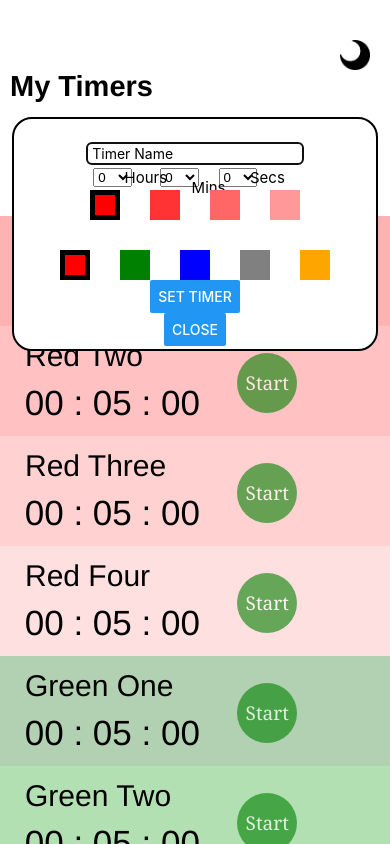
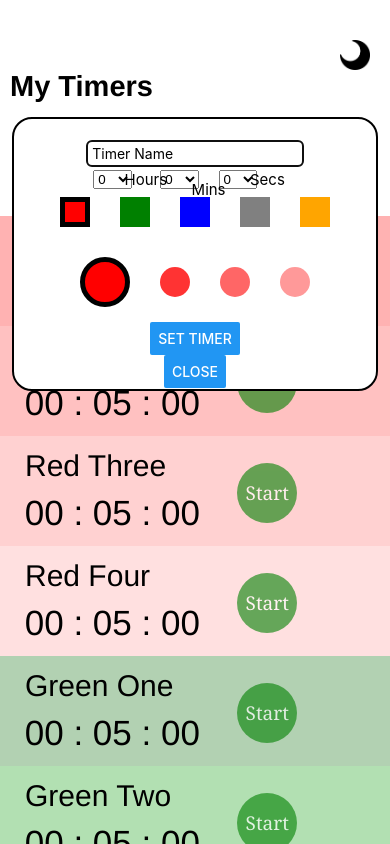
Before and after one commit to hadar-g/TimeBox, a React Native app: screen / in a window 390 px wide. Both pictures are taken after a click on the element 188 px from the left and 154 px from the top of the page. Built offline with nearby package versions, Linux system fonts and the light colour scheme.

Commit message:
reformat color picker a little

```diff
--- a/components/TimerInput.js
+++ b/components/TimerInput.js
@@ -150,26 +150,6 @@ const TimerInput = (props) => {
             <Text style = {styles.labels}>Secs</Text>
         </View>
 
-            <View style = {styles.secondaryHuePicker}>
-                <Pressable
-                    style = {(colorChosen === hueArray[0]) ? {...styles.huePickerBox, backgroundColor: hueArray[0], borderWidth: 5} : {...styles.huePickerBox, backgroundColor: hueArray[0]}}
-                    onPress = {() => {setColorChosen(hueArray[0])}}
-                    />
-                <Pressable
-                    style = {(colorChosen === hueArray[1]) ? {...styles.huePickerBox, backgroundColor: hueArray[1], borderWidth: 5} : {...styles.huePickerBox, backgroundColor: hueArray[1]}}
-                    onPress = {() => {setColorChosen(hueArray[1])}}
-                    />
-                <Pressable
-                    style = {(colorChosen === hueArray[2]) ? {...styles.huePickerBox, backgroundColor: hueArray[2], borderWidth: 5} : {...styles.huePickerBox, backgroundColor: hueArray[2]}}
-                    onPress = {() => {setColorChosen(hueArray[2])}}
-                    />
-                <Pressable
-                    style = {(colorChosen === hueArray[3]) ? {...styles.huePickerBox, backgroundColor: hueArray[3], borderWidth: 5} : {...styles.huePickerBox, backgroundColor: hueArray[3]}}
-                    onPress = {() => {setColorChosen(hueArray[3])}}
-                    />
-
-            </View>
-
         <View style = {styles.colorPicker}>
             <Pressable
                 style = {(baseColor == 'red') ? {...styles.colorPickBox, backgroundColor: 'red', borderWidth: 5} : {...styles.colorPickBox, backgroundColor: 'red'} }
@@ -187,6 +167,25 @@ const TimerInput = (props) => {
                 style = {(baseColor == 'orange') ? {...styles.colorPickBox, backgroundColor: 'orange', borderWidth: 5} : {...styles.colorPickBox, backgroundColor: 'orange'}}
                 onPress={()=>{setBaseColor('orange')}}/>
         </View>
+        <View style = {styles.secondaryHuePicker}>
+                <Pressable
+                    style = {(colorChosen === hueArray[0]) ? {...styles.huePickerBox, backgroundColor: hueArray[0], borderWidth: 5, height: 50, width: 50} : {...styles.huePickerBox, backgroundColor: hueArray[0]}}
+                    onPress = {() => {setColorChosen(hueArray[0])}}
+                    />
+                <Pressable
+                    style = {(colorChosen === hueArray[1]) ? {...styles.huePickerBox, backgroundColor: hueArray[1], borderWidth: 5, height: 50, width: 50} : {...styles.huePickerBox, backgroundColor: hueArray[1]}}
+                    onPress = {() => {setColorChosen(hueArray[1])}}
+                    />
+                <Pressable
+                    style = {(colorChosen === hueArray[2]) ? {...styles.huePickerBox, backgroundColor: hueArray[2], borderWidth: 5, height: 50, width: 50} : {...styles.huePickerBox, backgroundColor: hueArray[2]}}
+                    onPress = {() => {setColorChosen(hueArray[2])}}
+                    />
+                <Pressable
+                    style = {(colorChosen === hueArray[3]) ? {...styles.huePickerBox, backgroundColor: hueArray[3], borderWidth: 5, height: 50, width: 50} : {...styles.huePickerBox, backgroundColor: hueArray[3]}}
+                    onPress = {() => {setColorChosen(hueArray[3])}}
+                    />
+
+            </View>
            <Button title = "set timer" onPress={()=>onTimerSubmit()}/>
            <Button title = "Close" onPress ={() => setModalVisible(false)}/>
         </View>
@@ -226,7 +225,7 @@ const styles = StyleSheet.create({
     },
     colorPicker: {
        // backgroundColor: 'red',
-       marginTop: 50,
+       marginTop: 25,
         flexDirection: 'row',
         alignItems: 'center'
     },
@@ -243,6 +242,7 @@ const styles = StyleSheet.create({
         height: 30,
         marginLeft: 15,
         marginRight: 15,
+        borderRadius: 50
     },
     labels: {
         fontSize: 15,
@@ -253,11 +253,14 @@ const styles = StyleSheet.create({
         width: 200,
         alignItems: 'flex-end',
         paddingBottom: 30,
-        marginBottom: 20
+        marginBottom: 20,
+
     },
     secondaryHuePicker: {
         flexDirection: 'row',
-        alignItems: 'center'
+        alignItems: 'center',
+        marginTop: 30,
+        marginBottom: 15
     }
 });
 
```
